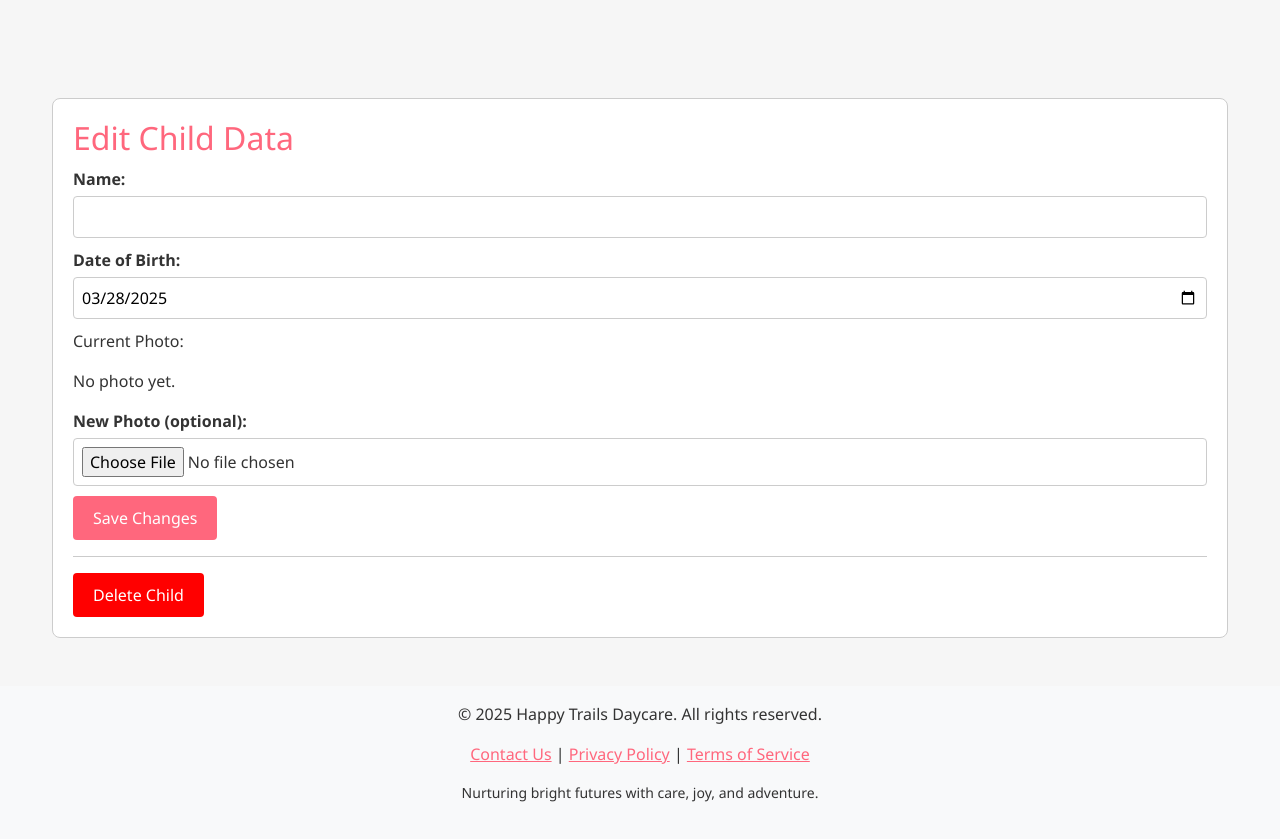
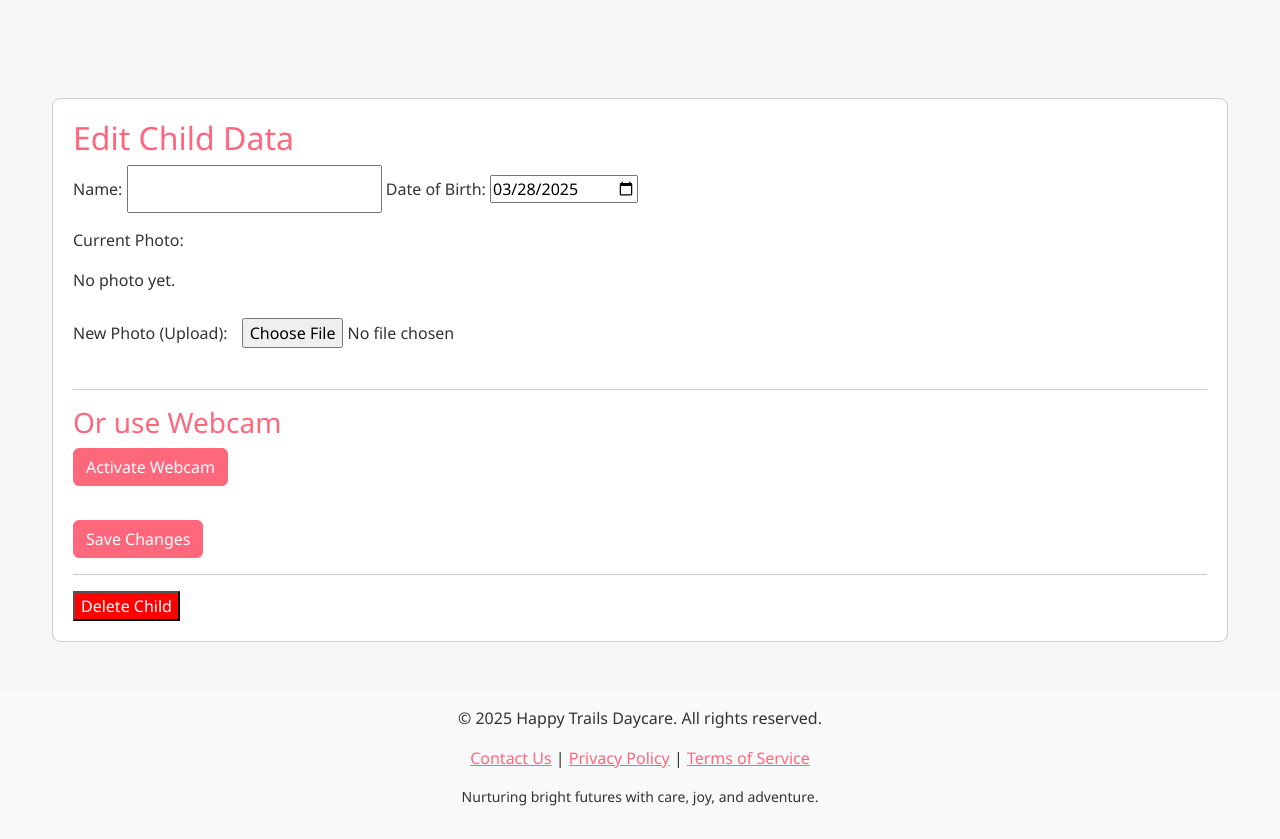
Before and after one commit to FYFYBai/DayCare_Team4, a PHP site: template templates/child_edit.html.twig in a window 1280 px wide. Shown: the part 100-939 px from the top of the page. Before the commit the page ends 902 px from the top, so only its background shows below. Run offline with PHP 8.4, Linux system fonts and the light colour scheme; the template is opened without the code that fills it, so the values that code supplies are empty; some libraries are stand-ins or nearby versions.

Commit message:
webcam fix + deleted child detection
rt

```diff
--- a/index.php
+++ b/index.php
@@ -1,4 +1,6 @@
 <?php
+
+use Dom\ChildNode;
 // Initialize the application (session, container, logging, etc.)
 require_once __DIR__ . '/init.php';
 
@@ -28,3 +30,7 @@ require_once __DIR__ . '/routes/admin_educator_assignment.php';
 
 // Run the Slim application to process HTTP requests
 $app->run();
+
+
+
+// TODO: detect deleted child, make webcame triggered by a button and add the feature to edit child
--- a/templates/child_edit.html.twig
+++ b/templates/child_edit.html.twig
@@ -5,7 +5,7 @@
 {% endblock %}
 
 {% block content %}
-<div class="content-box custom-form">
+<div class="content-box">
     <h2>Edit Child Data</h2>
     <form method="post" action="/child/{{ child.id }}/edit" enctype="multipart/form-data">
         <label for="name">Name:</label>
@@ -21,17 +21,96 @@
             <p>No photo yet.</p>
         {% endif %}
 
-        <label for="profile_photo">New Photo (optional):</label>
+        <label for="profile_photo">New Photo (Upload):</label>
         <input type="file" name="profile_photo" id="profile_photo" accept="image/*">
 
-        <button type="submit">Save Changes</button>
+        <hr>
+        <h3>Or use Webcam</h3>
+        <!-- Button to show webcam capture controls -->
+        <button type="button" id="show-webcam-btn" class="btn btn-primary">Activate Webcam</button>
+        <div style="height: 10px"></div>
+
+        <!-- Webcam section hidden by default -->
+        <div id="webcam-section" style="display:none; margin-top:10px;">
+            <video id="webcam" autoplay playsinline width="320" height="240"></video>
+            <br>
+            <button type="button" id="capture-btn" class="btn btn-primary">Capture Photo</button>
+            <button type="button" id="reset-btn" class="btn btn-secondary" style="display:none;">Reset Capture</button>
+            <canvas id="captured-canvas" width="320" height="240" style="display:none;"></canvas>
+            <input type="hidden" name="captured_image" id="captured_image">
+            <br>
+            <button type="button" id="close-webcam-btn" class="btn btn-secondary" style="margin-top:10px;">Close Webcam</button>
+        </div>
+
+        <br>
+        <button type="submit" class="btn btn-primary">Save Changes</button>
     </form>
 
     <hr>
-
     <!-- Delete Child Form -->
     <form method="post" action="/child/{{ child.id }}/delete" onsubmit="return confirm('Are you sure you want to delete this child profile?');">
         <button type="submit" style="background-color: red; color: white;">Delete Child</button>
     </form>
 </div>
+
+<script>
+    // Activate webcam when user clicks the button
+    document.getElementById('show-webcam-btn').addEventListener('click', function(){
+        document.getElementById('webcam-section').style.display = 'block';
+        document.getElementById('show-webcam-btn').style.display = 'none';
+        if (navigator.mediaDevices && navigator.mediaDevices.getUserMedia) {
+            const video = document.getElementById('webcam');
+            navigator.mediaDevices.getUserMedia({ video: true })
+                .then(function(stream) {
+                    video.srcObject = stream;
+                    video.play();
+                })
+                .catch(function(err) {
+                    console.error("Error accessing webcam: ", err);
+                });
+        }
+    });
+
+    // Close webcam and reset controls
+    document.getElementById('close-webcam-btn').addEventListener('click', function(){
+        const video = document.getElementById('webcam');
+        let stream = video.srcObject;
+        if (stream) {
+            stream.getTracks().forEach(track => track.stop());
+        }
+        video.srcObject = null;
+        document.getElementById('webcam-section').style.display = 'none';
+        document.getElementById('show-webcam-btn').style.display = 'inline-block';
+        document.getElementById('captured_image').value = '';
+        document.getElementById('captured-canvas').style.display = 'none';
+        document.getElementById('capture-btn').style.display = 'inline-block';
+        document.getElementById('reset-btn').style.display = 'none';
+    });
+
+    // Capture photo from webcam
+    document.getElementById('capture-btn').addEventListener('click', function(){
+        const video = document.getElementById('webcam');
+        const canvas = document.getElementById('captured-canvas');
+        const context = canvas.getContext('2d');
+        context.drawImage(video, 0, 0, canvas.width, canvas.height);
+        canvas.style.display = 'block';
+        video.style.display = 'none';
+        document.getElementById('captured_image').value = canvas.toDataURL('image/png');
+        document.getElementById('capture-btn').style.display = 'none';
+        document.getElementById('reset-btn').style.display = 'inline-block';
+    });
+
+    // Reset capture and allow recapturing
+    document.getElementById('reset-btn').addEventListener('click', function(){
+        const canvas = document.getElementById('captured-canvas');
+        const video = document.getElementById('webcam');
+        const context = canvas.getContext('2d');
+        context.clearRect(0, 0, canvas.width, canvas.height);
+        canvas.style.display = 'none';
+        video.style.display = 'block';
+        document.getElementById('captured_image').value = '';
+        document.getElementById('capture-btn').style.display = 'inline-block';
+        document.getElementById('reset-btn').style.display = 'none';
+    });
+</script>
 {% endblock %}
```
Also changed, not shown: routes/admin_educator_assignment.php (+7 -8 lines), templates/child_create.html.twig (+46 -26 lines).
